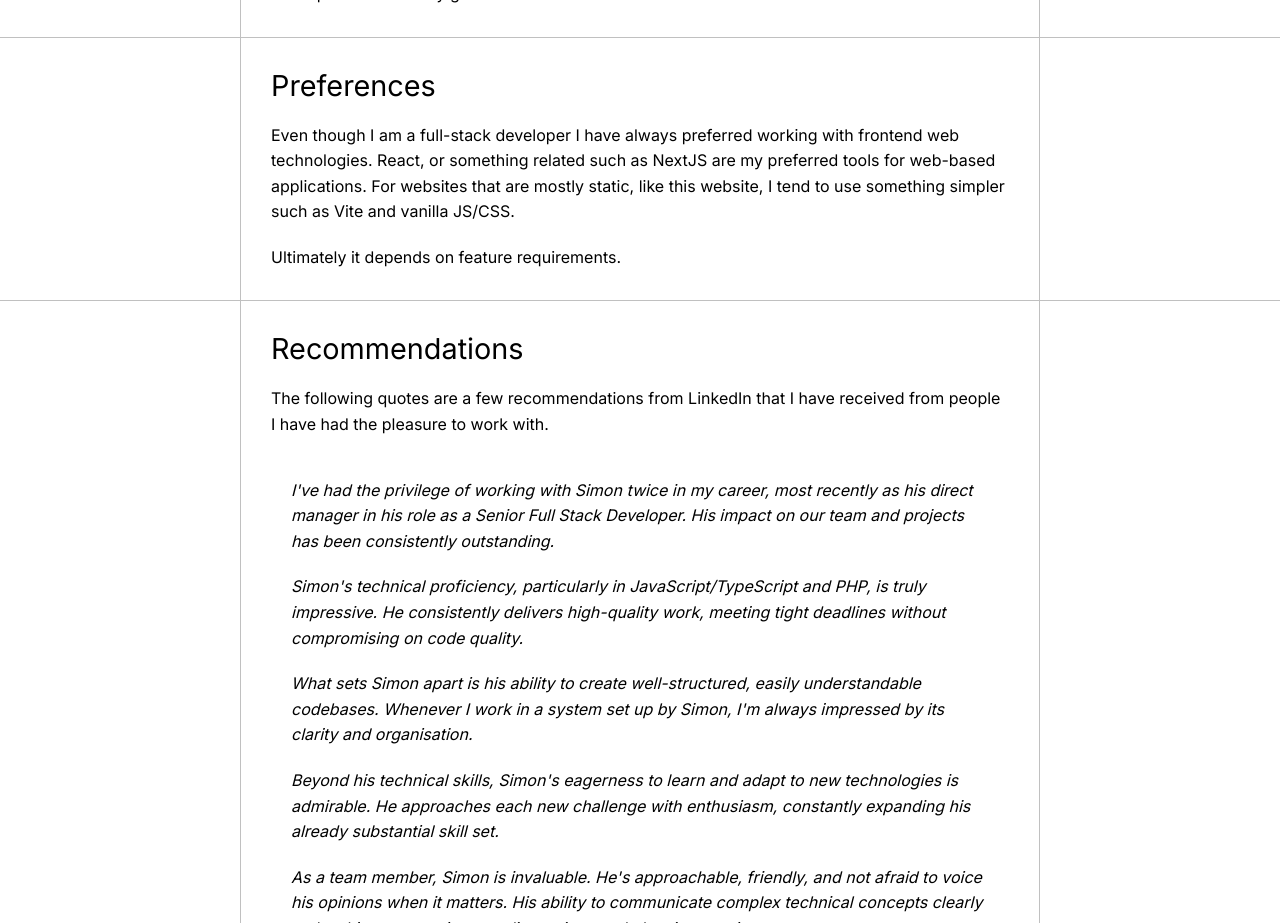
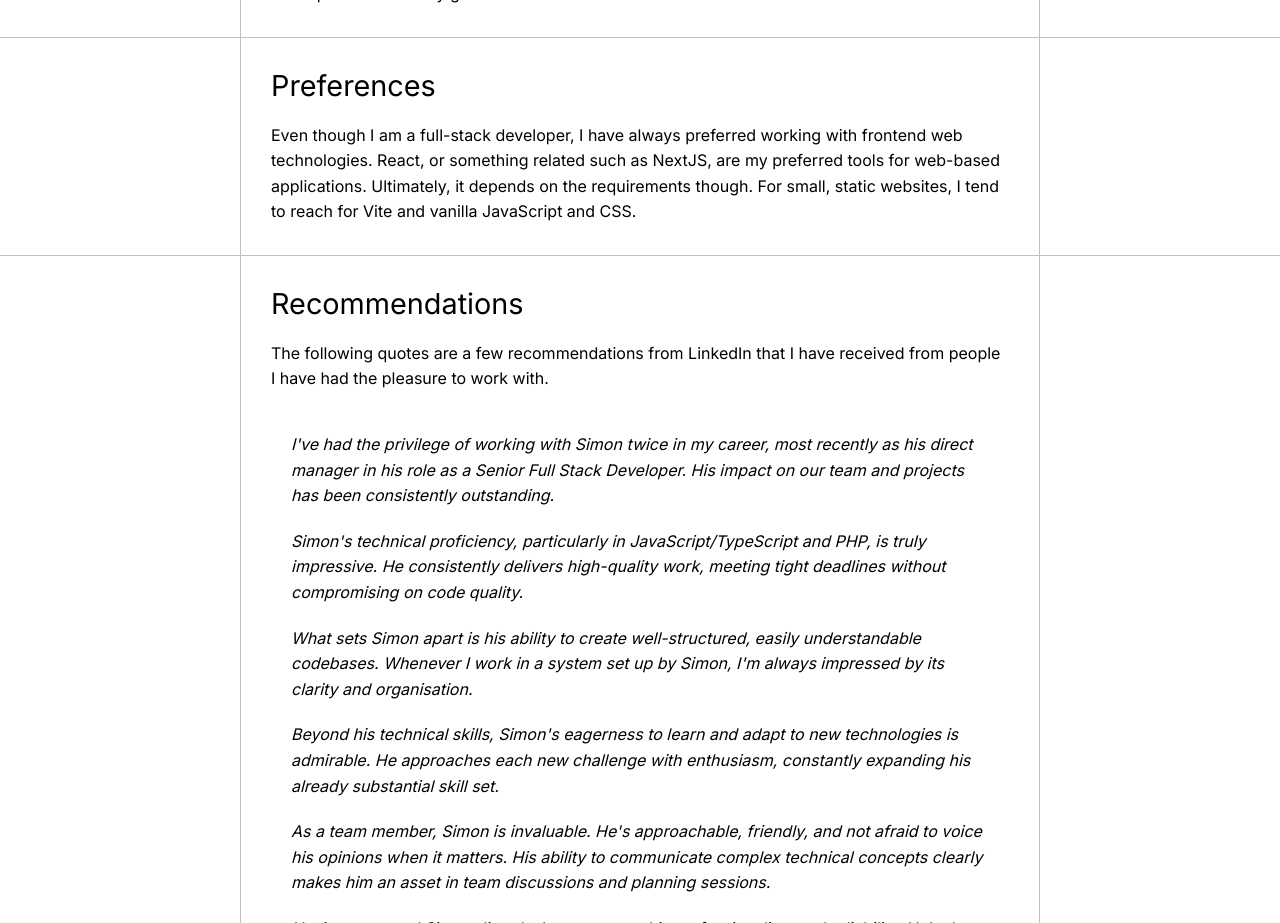
Before and after one commit to simon-robertson/simon-robertson-io, a Next.js app: page / in a window 1280 px wide. Shown: the part 920-1843 px from the top of the page. Built offline with nearby package versions, Linux system fonts and the light colour scheme.

Commit message:
Update the "preferences" contents

```diff
--- a/src/components/sections/preferences-section/index.tsx
+++ b/src/components/sections/preferences-section/index.tsx
@@ -4,12 +4,12 @@ export function PreferencesSection() {
     return (
         <PageSection heading="Preferences">
             <p>
-                Even though I am a full-stack developer I have always preferred working with
-                frontend web technologies. React, or something related such as NextJS are my
-                preferred tools for web-based applications. For websites that are mostly static,
-                like this website, I tend to use something simpler such as Vite and vanilla JS/CSS.
+                Even though I am a full-stack developer, I have always preferred working with
+                frontend web technologies. React, or something related such as NextJS, are my
+                preferred tools for web-based applications. Ultimately, it depends on the
+                requirements though. For small, static websites, I tend to reach for Vite and
+                vanilla JavaScript and CSS.
             </p>
-            <p>Ultimately it depends on feature requirements.</p>
         </PageSection>
     )
 }
```
